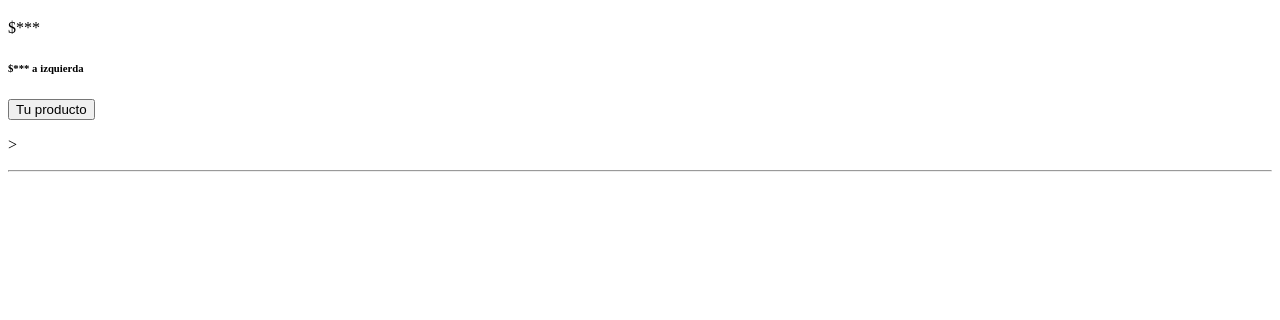
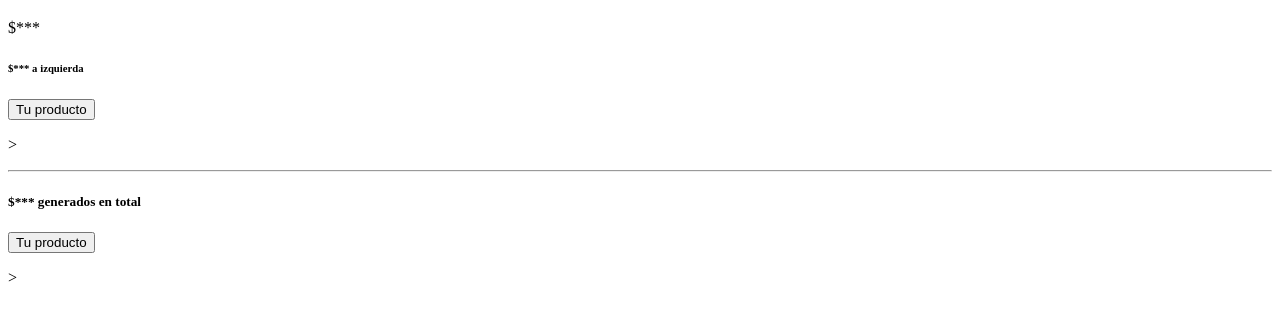
Before and after one commit to miacardenas08/apiMaquillaje, a plain HTML site: page index.html in a window 1280 px wide. Shown: the part 100-420 px from the top of the page. Drawn offline with Linux system fonts and the light colour scheme.

Commit message:
Actualizar index.html

```diff
--- a/index.html
+++ b/index.html
@@ -10,7 +10,8 @@
     <h1>Productos</h1>
     <div class="contenedor">
      <div class="tarjeta">
-<div class="fila-1">
+
+ <div class="fila-1">
             <div class="izquierda">
                 <h5>Productos disponibles</h5>
                 <p>$***</p>
@@ -23,6 +24,19 @@
         </div>
             <hr>
 
+            <div class="fila-2">
+                <div class="izquierda">
+                    <h5>$*** generados en total</h5>
+                </div>
+                <div class="derecha">
+               <button class="btn-info">Tu producto</button>
+              <p> > </p>
+             </div>
+        </div>
+
+
+
+
 
     </div>
 </body>
```
